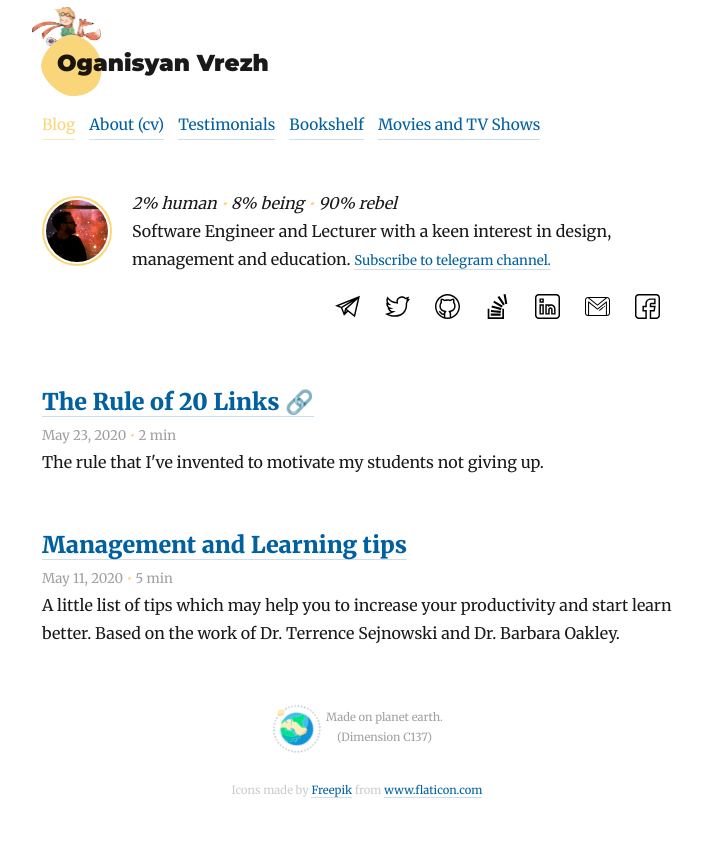
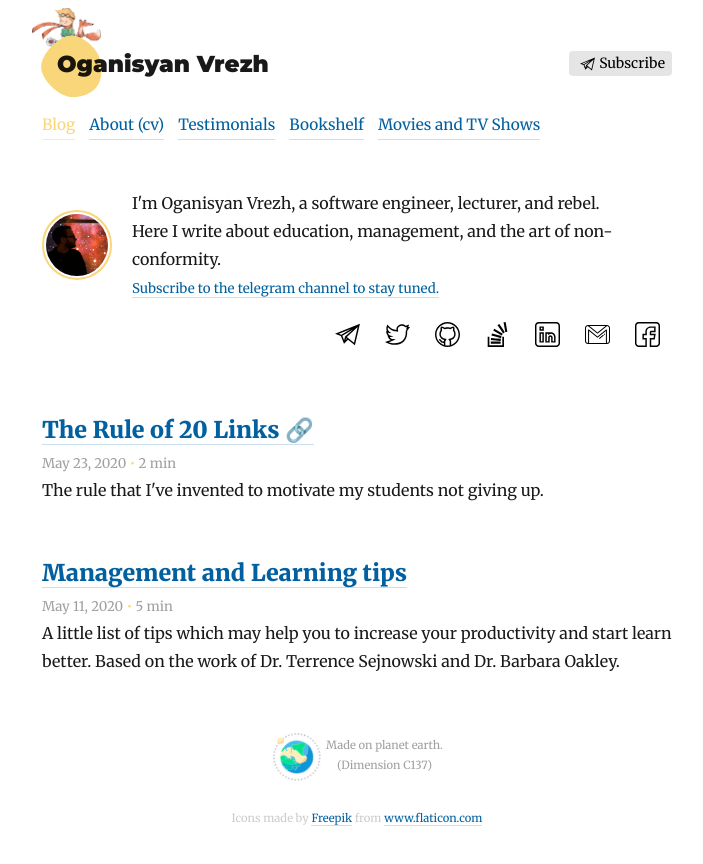
Before and after one commit to vre2h/oganisyan.com, a Gatsby site: page / in a window 1280 px wide. Shown: the whole page, without its empty margins (283-986 px from the left). Before the commit the page ends 842 px from the top, so only its background shows below. Built offline with nearby package versions, Linux system fonts and the light colour scheme; Gatsby itself is replaced by a stand-in of ours; some packages are replaced by stand-ins of ours.

Commit message:
update bio

```diff
--- a/src/components/bio.js
+++ b/src/components/bio.js
@@ -61,22 +61,20 @@ const Bio = () => {
           className="bio-image"
         />
         <div style={{ width: 'calc(100% - 90px)' }}>
-          <p style={{ marginBottom: 0, fontStyle: 'italic' }}>
-            2% human <span style={{ color: 'var(--main-color)' }}>•</span> 8%
-            being <span style={{ color: 'var(--main-color)' }}>•</span> 90%
-            rebel
+          <p style={{ marginBottom: 0 }}>
+            I&apos;m Oganisyan Vrezh, a software engineer, lecturer, and rebel.{' '}
+            <br />
+            Here I write about education, management, and the art of
+            non-conformity.{' '}
           </p>
-          <p style={{ marginBottom: 0 }}>
-            {author.summary}{' '}
           <a
             target="_blank"
             rel="noopener noreferrer"
             id="telegram-channel"
             href="https://t.me/oganisyancom"
           >
-              <small>Subscribe to telegram channel.</small>
+            <small>Subscribe to the telegram channel to stay tuned.</small>
           </a>
-          </p>
         </div>
       </div>
       <div className="social-wrapper">
--- a/src/components/layout.js
+++ b/src/components/layout.js
@@ -5,7 +5,7 @@ import { rhythm } from '../utils/typography'
 import littlePrince from '../../content/assets/little-prince.png'
 
 import Nav from './nav'
-import { mainIcon, PlanetEarth } from './icons'
+import { mainIcon, PlanetEarth, Telegram } from './icons'
 import Flex from './Flex'
 
 const Layout = ({ title, children }) => (
@@ -59,9 +59,9 @@ const Layout = ({ title, children }) => (
               cursor: 'pointer',
             }}
           />
+          {mainIcon}{' '}
+        </div>
 
-          {mainIcon}
-        </div>
         <Link
           style={{
             boxShadow: 'none',
@@ -75,6 +75,16 @@ const Layout = ({ title, children }) => (
           {title}
         </Link>
       </h3>
+      <a
+        target="_blank"
+        rel="noopener noreferrer"
+        id="telegram-channel"
+        href="https://t.me/oganisyancom"
+        className="main-subscribe"
+      >
+        <Telegram width="15" className="icon" />
+        Subscribe
+      </a>
       <Nav />
     </header>
     <main>{children}</main>
--- a/src/styles/index.css
+++ b/src/styles/index.css
@@ -6,3 +6,22 @@
 @import './about.css';
 @import './footer.css';
 @import './nav.css';
+
+.main-subscribe {
+  display: flex;
+  justify-content: center;
+  padding: 0px 7px;
+
+  background: rgba(0, 0, 0, 0.1);
+  border: none;
+  border-radius: 4px;
+
+  font-size: 14px;
+  color: #000;
+  text-decoration: none;
+}
+
+.main-subscribe:hover {
+  background: rgba(0, 0, 0, 0.2);
+  color: #000;
+}
```
Lines whose indentation alone changed are shown as unchanged.
